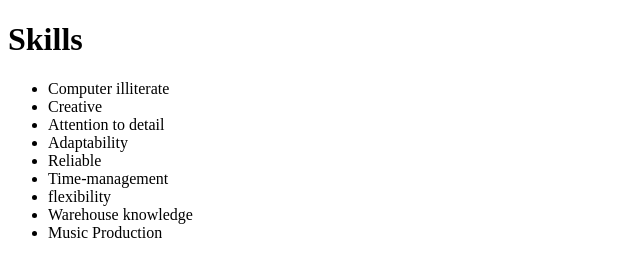
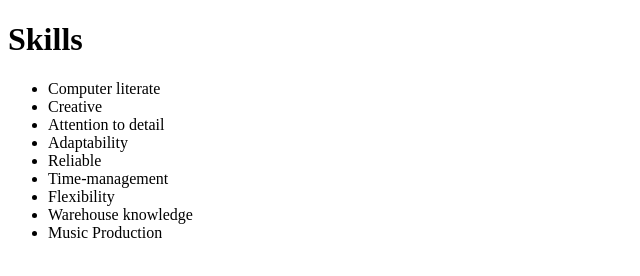
Before and after one commit to IsaacEMares/Capstone-Project-1, a plain HTML site: page Resume/Skills.html in a window 1280 px wide. Shown: the full height of the page, 0-640 px from the left. Drawn offline with Linux system fonts and the light colour scheme.

Commit message:
Update Skills.html

```diff
--- a/Resume/Skills.html
+++ b/Resume/Skills.html
@@ -9,13 +9,13 @@
     <h1>Skills</h1>
 
     <ul>
-        <li>Computer illiterate</li>
+        <li>Computer literate</li>
         <li>Creative</li>
         <li>Attention to detail</li>
         <li>Adaptability</li>
         <li>Reliable</li>
         <li>Time-management</li>
-        <li>flexibility</li>
+        <li>Flexibility</li>
         <li>Warehouse knowledge</li>
         <li>Music Production</li>
     </ul>
```
